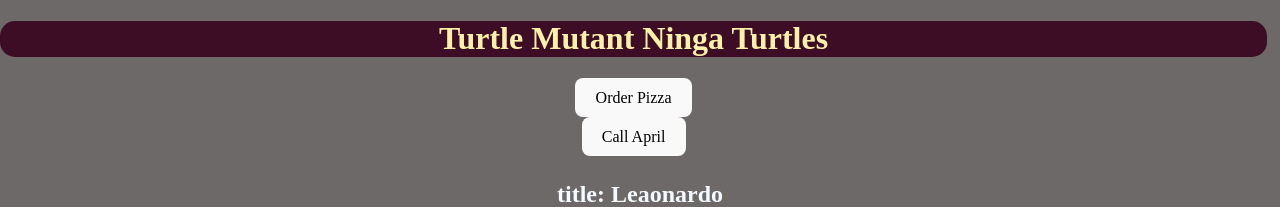
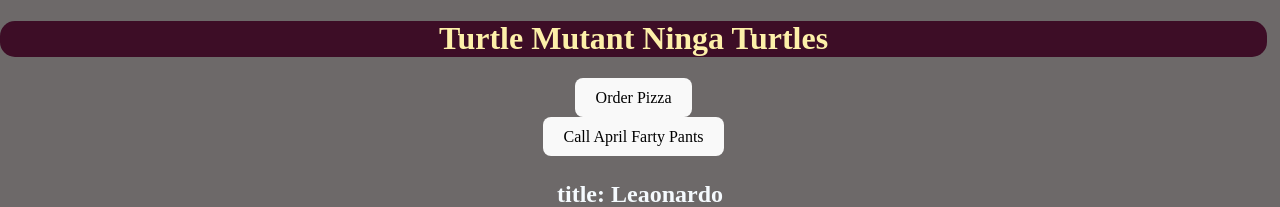
Before and after one commit to NCoats25/Final-project, a React (Vite) app: page / in a window 1280 px wide. Shown: the top 207 px of the page. Built offline with nearby package versions, Linux system fonts and the light colour scheme.

Commit message:
Final-project draft title fart

```diff
--- a/src/components/April.jsx
+++ b/src/components/April.jsx
@@ -2,7 +2,7 @@ const April = () => {
 
     return (
       <div>
-        <button>Call April</button>
+        <button>Call April Farty Pants</button>
       </div>
     )}
 
```
